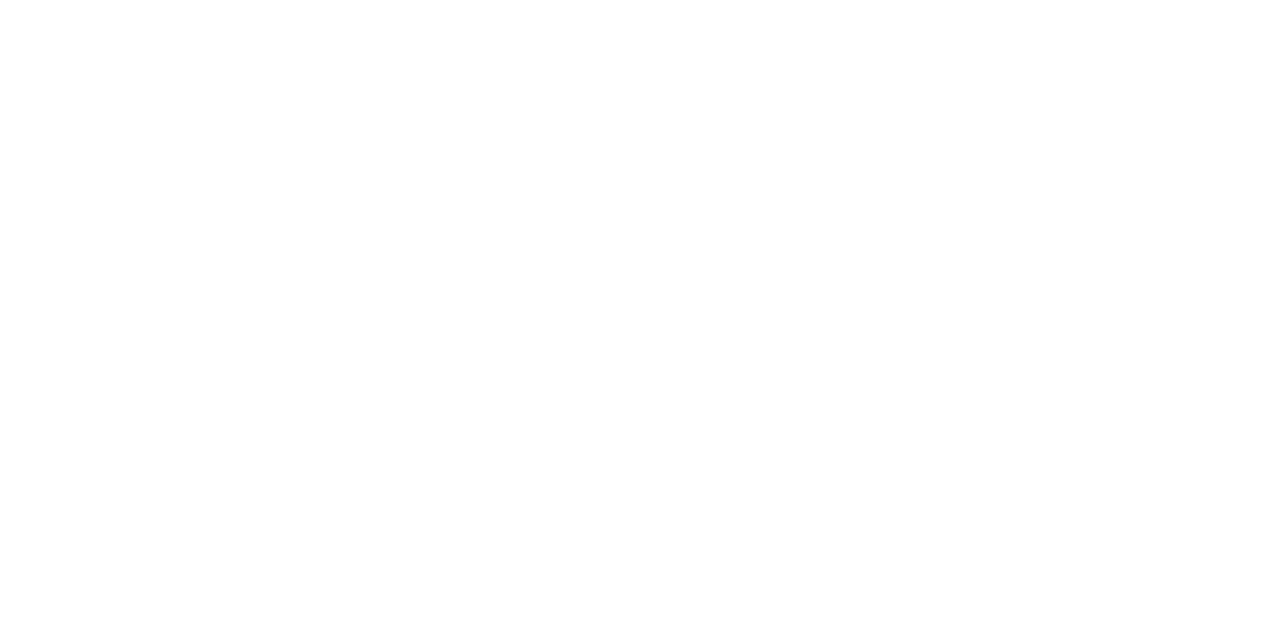
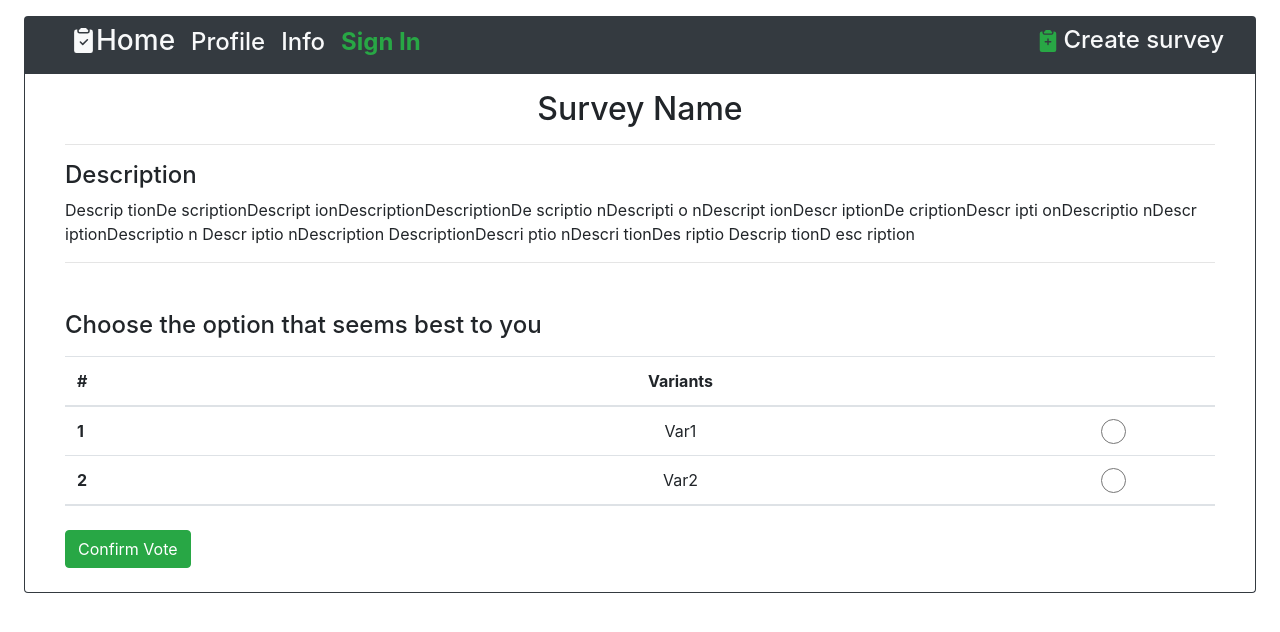
Before and after one commit to ViDjet-Git/Survey-WebSite-React, a React (Create React App) app: page /vote in a window 1280 px wide. Before the commit this address had no page. Shown: the top 632 px of the page. Built offline with nearby package versions, Linux system fonts and the light colour scheme; the HTML template or start-up script is replaced by a standard one.

Commit message:
adding Vote page

```diff
--- a/src/App.js
+++ b/src/App.js
@@ -4,6 +4,7 @@
 import Home from "./main-content/Home"
 import Profile from "./main-content/Profile"
 import Info from "./main-content/Info"
+import Vote from "./main-content/Vote"
 
 function Empty() {
   return ;
@@ -16,11 +17,13 @@
       <Route path="/" element={<NavBar />}></Route>
       <Route path="/profile" element={<NavBar />}></Route>
       <Route path="/info" element={<NavBar />}></Route>
+      <Route path="/vote" element={<NavBar />}></Route>
     </Routes>
     <Routes>
       <Route path="/" element={<Home />}></Route>
       <Route path="/profile" element={<Profile />}></Route>
       <Route path="/info" element={<Info />}></Route>
+      <Route path="/vote" element={<Vote />}></Route>
     </Routes>
     </BrowserRouter>
   );
--- a/src/main-content/Home.js
+++ b/src/main-content/Home.js
@@ -1,5 +1,6 @@
 import Table from 'react-bootstrap/Table'
 import Button from 'react-bootstrap/Button'
+import { Link } from 'react-router-dom';
 
 function Home() {
     return(
@@ -21,27 +22,33 @@
       					<th scope="row">Name of the sculpture in the central park</th>
       					<td>Discription Discription DiscriptionDi scriptio DiscriptionDiscrip tionDiscr iptionD iscript ionDiscr iptionDiscri ptionDiscriptio nDiscriptionDiscriptio nDiscription</td>
       					<td className="text-center pt-3">
+							<Link to={'/vote'}>
       							<Button variant="success" className="mx-0">
       							Vote
       							</Button>
+							</Link>
       					</td>
     				</tr>
     				<tr>
       					<th scope="row">Street name</th>
       					<td>Change street name from Tutunika in Vinnitsa</td>
       					<td className="text-center pt-3">
+						  	<Link to={'/vote'}>
       							<Button variant="success" className="mx-0">
       							Vote
       							</Button>
+							</Link>
       					</td>
     				</tr>
     				<tr>
       					<th scope="row">Change metro name</th>
       					<td>Change metro name (Kyiv, Polytech street)</td>
       					<td className="text-center pt-3">
+						  	<Link to={'/vote'}>
       							<Button variant="success" className="mx-0">
       							Vote
       							</Button>
+							</Link>
       					</td>
     				</tr>
   				</tbody>
--- /dev/null
+++ b/src/main-content/Vote.js
@@ -0,0 +1,53 @@
+function Vote() {
+    return(
+    <div class="main-content mx-4 border border-top-0 border-dark rounded-bottom py-2 px-3">
+		<div class="mx-4">
+			<div class="d-flex justify-content-center">
+				<h2 class="mb-0 mt-2" id="name">
+					Survey Name
+				</h2>
+			</div>
+			<hr></hr>
+			<div>
+				<h4>Description</h4>
+				<p id="description" class="description-vote fs-sm">
+					Descrip tionDe scriptionDescript ionDescriptionDescriptionDe scriptio nDescripti o nDescript ionDescr iptionDe  criptionDescr ipti onDescriptio nDescr iptionDescriptio n Descr iptio nDescription DescriptionDescri ptio nDescri tionDes riptio Descrip tionD esc ription
+				</p>
+			</div>
+			<hr></hr>
+			<div>
+				<h4 class="mb-3 mt-5">Choose the option that seems best to you</h4>
+				<table class="table table-hover fs-sm mb-0">
+				<thead>
+					<tr>
+      					<th scope="col">#</th>
+      					<th scope="col" class="text-center">Variants</th>
+      					<th scope="col"></th>
+    				</tr>
+				</thead>
+  				<tbody>
+    				<tr>
+      					<th scope="row">1</th>
+      					<td class="text-center var">Var1</td>
+      					<td class="text-center">
+      						<input class="form-check-input rd-size" type="radio" name="Radios" id="Radios1" value="option1"></input>
+      					</td>
+    				</tr>
+    				<tr>
+      					<th scope="row">2</th>
+      					<td class="text-center var">Var2</td>
+      					<td class="text-center">
+      						<input class="form-check-input rd-size" type="radio" name="Radios" id="Radios2" value="option1"></input>
+      					</td>
+    				</tr>
+  				</tbody>
+				</table>
+			<hr class="border mb-4 mt-0"></hr>
+			</div>
+			<button type="button" class="btn btn-success mb-3" onclick="location.href='home.php'">Confirm Vote</button>
+		</div>
+	</div>
+    );
+}
+
+export default Vote;
```
Lines whose indentation alone changed are shown as unchanged.
